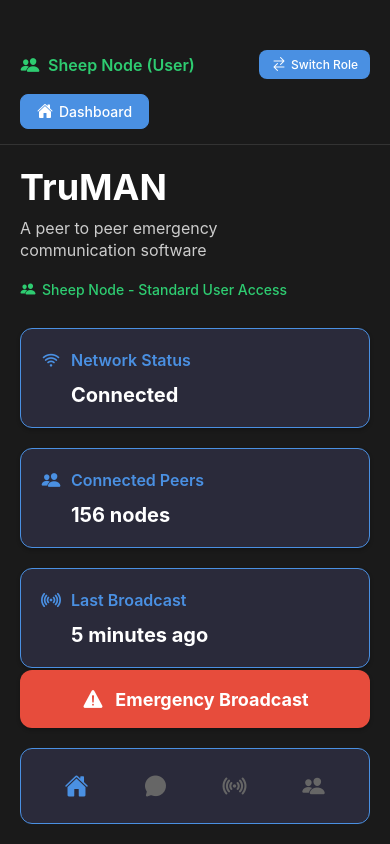
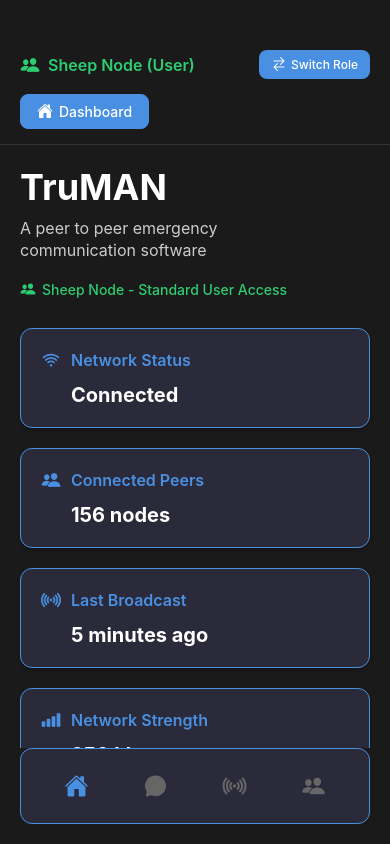
Before and after one commit to sauryagur/TruMAN, a React Native app in the folder frontend/: screen / in a window 390 px wide. Built offline with nearby package versions, Linux system fonts and the light colour scheme.

Commit message:
minor ui changes

```diff
--- a/frontend/screens/HomeScreen.tsx
+++ b/frontend/screens/HomeScreen.tsx
@@ -123,22 +123,6 @@ const HomeScreen: React.FC<HomeScreenProps> = ({ userRole = 'sheep', navigation
       </View>
     </ScrollView>
       <View style={styles.footer}>
-        <TouchableOpacity
-          style={[
-            styles.emergencyButton,
-            userRole === 'wolf' && styles.wolfEmergencyButton
-          ]}
-          onPress={() => {
-            if (userRole === 'wolf') {
-              handleNavigation('WolfBroadcast');
-            } else {
-              console.log('Sheep emergency broadcast initiated');
-            }
-          }}
-        >
-          <Ionicons name="warning" size={24} color="#fff" />
-          <Text style={styles.emergencyText}>{getEmergencyButtonText()}</Text>
-        </TouchableOpacity>
 
         {/* Bottom Navigation */}
         <View style={styles.bottomNav}>
```
Also changed, not shown: frontend/tailwind.config.ts (added), 1 other file (tests, documents, lock files or other folders).
